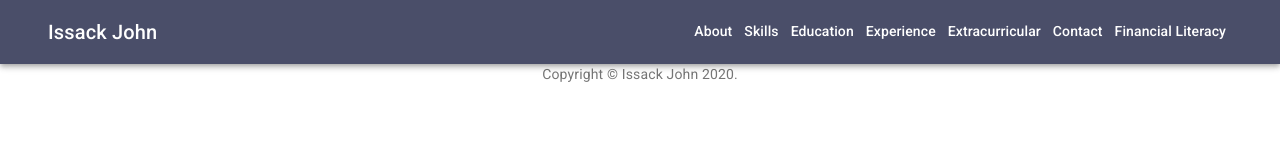
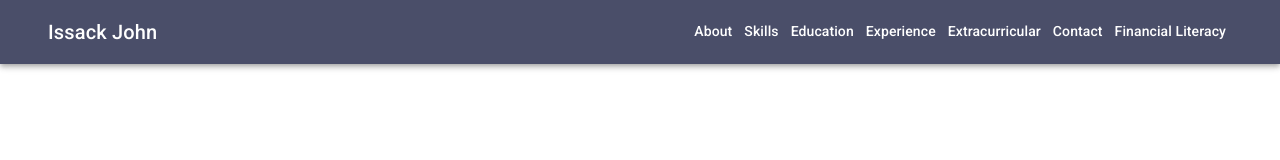
Before and after one commit to issackj1/react-site, a React (Create React App) app: page / in a window 1280 px wide. Shown: the top 160 px of the page. Built offline with nearby package versions, Linux system fonts and the light colour scheme.

Commit message:
Update Layout.tsx

```diff
--- a/src/components/layout/Layout.tsx
+++ b/src/components/layout/Layout.tsx
@@ -1,6 +1,5 @@
 import React, { RefObject } from "react";
 import { Header } from "./Header";
-import { Footer } from "./Footer";
 import { Parallax } from "react-spring/renderprops-addons";
 import { Typography } from "@material-ui/core";
 
@@ -14,7 +13,6 @@ export const Layout: React.FC<Props> = ({ parallax, children }) => {
     <Typography>
       <Header parallax={parallax} />
       {children}
-      <Footer />
     </Typography>
   );
 };
```
